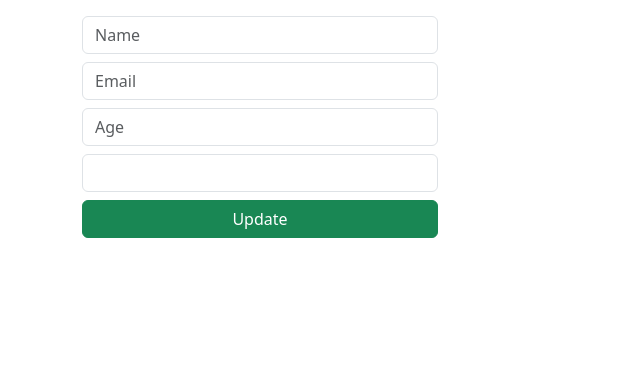
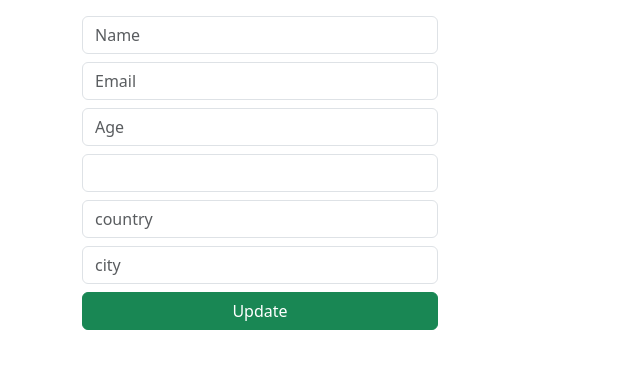
Before and after one commit to Nathnael-Sherry/Nate_DjangoCRUD, a Django app: page /edit/ in a window 1280 px wide. Shown: the part 158-527 px from the top of the page, without its empty margins (0-640 px from the left). Run offline with Django 4.2, Linux system fonts and the light colour scheme.

Commit message:
added a update functionality

```diff
--- a/Natthan_Django/urls.py
+++ b/Natthan_Django/urls.py
@@ -25,5 +25,6 @@
     path('login/', views.login_page, name='login'),
     path('signup/', views.signup_page, name='signup'),
     path('insert', views.insertData, name='insertData'),
-    path('delete/<id>', views.deleteData, name='deleteData')
+    path('delete/<id>', views.deleteData, name='deleteData'),
+    path('update/<id>', views.updateData, name='updateData')
 ]
--- a/Natthan_Django/views.py
+++ b/Natthan_Django/views.py
@@ -40,7 +40,34 @@
 
 
 def deleteData(request, id):
-    d = Student.objects.get(id = id)
+    d = Student.objects.get(id=id)
     d.delete()
     return redirect("/")
     return render(request, "index.html")
+
+
+def updateData(request, id):
+    if request.method == "POST":
+        name = request.POST.get('name')
+        email = request.POST.get('email')
+        age = request.POST.get('age')
+        gender = request.POST.get('gender')
+        phone = request.POST.get('phone')
+        country = request.POST.get('country')
+        city = request.POST.get('city')
+
+        update_info = Student.objects.get(id=id)
+        update_info.name = name
+        update_info.email = email
+        update_info.age = age
+        update_info.gender = gender
+        update_info.phone = phone
+        update_info.country = country
+        update_info.city = city
+        update_info.save()
+
+        return redirect("/")
+
+    d = Student.objects.get(id=id)
+    context = {"d": d}
+    return render(request, "edit.html", context)
--- a/templates/edit.html
+++ b/templates/edit.html
@@ -44,6 +44,14 @@
                             <option value="female">Female</option>
                         </select>
                     </div>
+                    <div class="form-group">
+                        <input type="text" class="form-control  mt-2" placeholder="country" name="country" value="{{d.country}}" required>
+
+                    </div>
+                    <div class="form-group">
+                        <input type="text" class="form-control  mt-2" placeholder="city" name="city" value="{{d.city}}" required>
+
+                    </div>
 
                     <div class="d-grid gap-2">
 
--- a/templates/index.html
+++ b/templates/index.html
@@ -66,7 +66,7 @@
                     </div>
 
 
-)
+
                 </form>
             </div>
             <div class="col-md-8">
```
